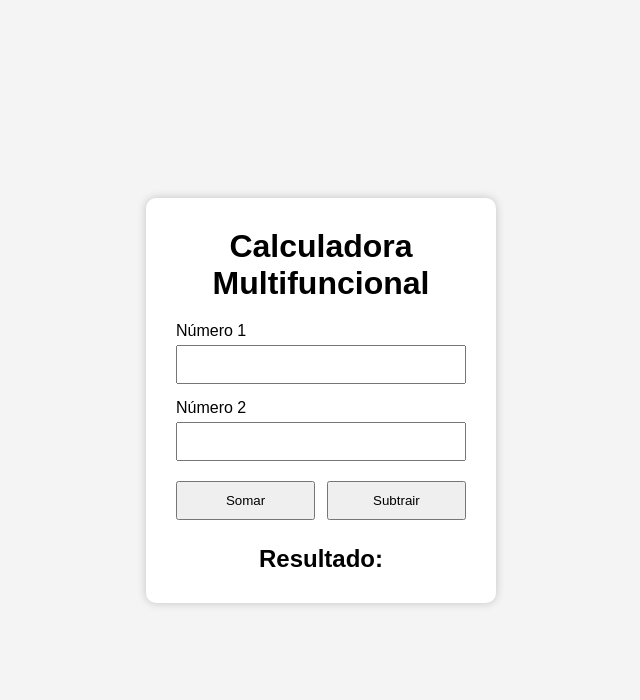
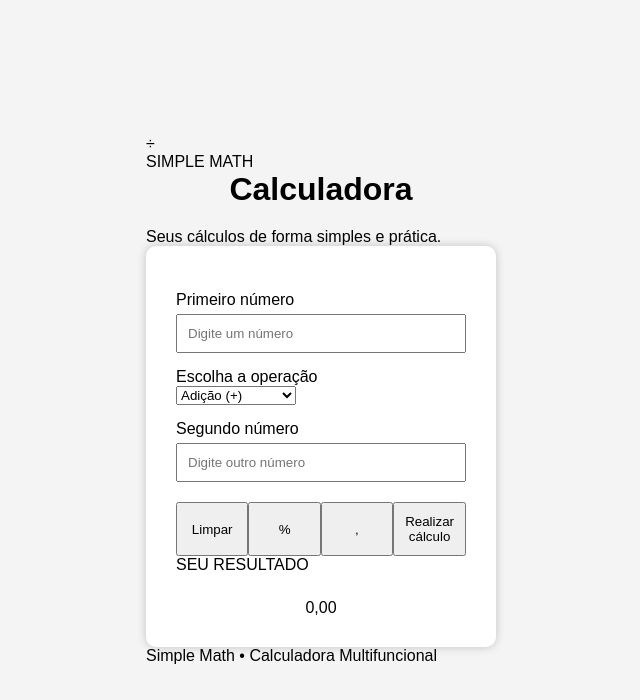
Before and after one commit to juanpinho67/calculadora-multifuncional, a plain HTML site: page index.html in a window 1280 px wide. Shown: the whole page, without its empty margins (319-959 px from the left). Drawn offline with Linux system fonts and the light colour scheme.

Commit message:
visual novo calculadora

```diff
--- a/index.html
+++ b/index.html
@@ -1,39 +1,78 @@
 <!DOCTYPE html>
 <html lang="pt-BR">
-
 <head>
     <meta charset="UTF-8">
     <meta name="viewport" content="width=device-width, initial-scale=1.0">
-    <title>Calculadora Multifuncional</title>
-
+    <title>Calculadora | Simple Math</title>
     <link rel="stylesheet" href="style.css">
 </head>
-
 <body>
 
-    <div class="calculadora">
+    <main class="container">
 
-        <h1>Calculadora Multifuncional</h1>
+        <header class="header">
+            <div class="logo">÷</div>
+            <span class="tag">SIMPLE MATH</span>
+            <h1>Calculadora</h1>
+            <p>Seus cálculos de forma simples e prática.</p>
+        </header>
 
-        <label>Número 1</label>
-        <input type="number" id="numero1">
+        <section class="calculadora">
 
-        <label>Número 2</label>
-        <input type="number" id="numero2">
+            <div class="campo">
+                <label for="numero1">Primeiro número</label>
+                <input type="number" id="numero1"
+                    placeholder="Digite um número" step="any">
+            </div>
 
-        <div class="botoes">
-            <button onclick="somar()">Somar</button>
-            <button onclick="subtrair()">Subtrair</button>
-        </div>
+            <div class="campo">
+                <label for="operacao">Escolha a operação</label>
+                <select id="operacao">
+                    <option value="soma">Adição (+)</option>
+                    <option value="subtracao">Subtração (-)</option>
+                    <option value="multiplicacao">Multiplicação (×)</option>
+                    <option value="divisao">Divisão (÷)</option>
+                </select>
+            </div>
 
-        <h2 id="resultado">
-            Resultado:
-        </h2>
+            <div class="campo">
+                <label for="numero2">Segundo número</label>
+                <input type="number" id="numero2"
+                    placeholder="Digite outro número" step="any">
+            </div>
 
-    </div>
+            <div class="botoes">
+                <button class="limpar" onclick="limpar()">
+                    Limpar
+                </button>
+
+                <button class="extra" onclick="porcentagem()">
+                    %
+                </button>
+
+                <button class="extra" onclick="adicionarVirgula()">
+                    ,
+                </button>
+
+                <button class="calcular" onclick="calcular()">
+                    Realizar cálculo
+                </button>
+            </div>
+
+            <div class="resultado">
+                <span>SEU RESULTADO</span>
+                <p id="resultado">0,00</p>
+            </div>
+
+        </section>
+
+        <footer>
+            <p>Simple Math • Calculadora Multifuncional</p>
+        </footer>
+
+    </main>
 
     <script src="script.js"></script>
 
 </body>
-
 </html>
```
